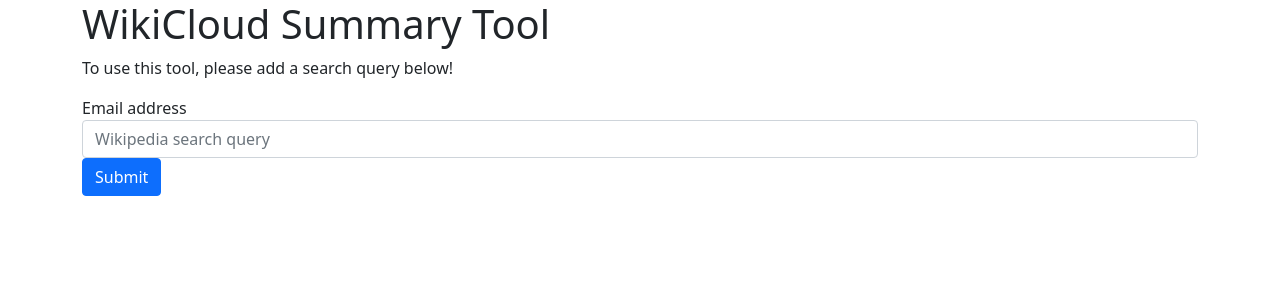
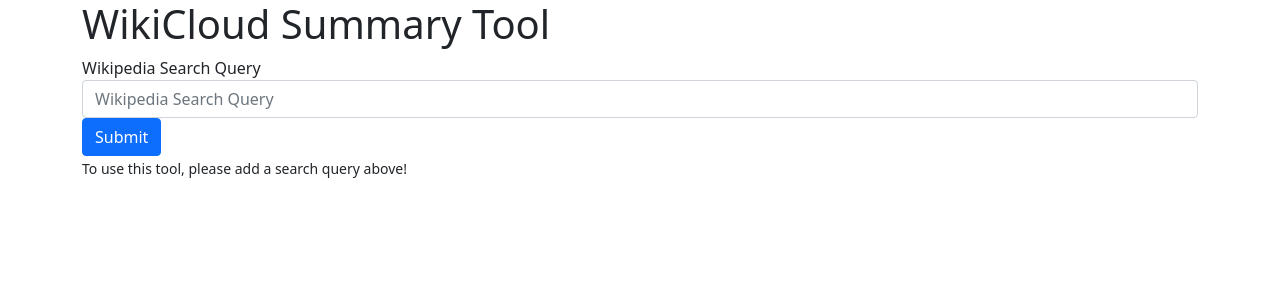
Before and after one commit to georgeahill/cuddly-umbrella, a Flask app: page / in a window 1280 px wide. Shown: the top 300 px of the page. Run offline with Flask 2, Linux system fonts and the light colour scheme.

Commit message:
let's sync up

```diff
--- a/Client/app.py
+++ b/Client/app.py
@@ -11,8 +11,7 @@
 @app.route("/", methods=["POST", "GET"])
 def index(page=None):
     if request.method == "POST":
-        print(request.form.to_dict())
-        return redirect("/" + "dog")
+        return redirect("/" + request.form.get('query'))
 
     if page is None:
         # "/"
@@ -23,9 +22,14 @@
     try:
         page_obj = r.json()["pages"][0]
     except:
-        pass
+        return render_template('index.html', error="Page not found boo! Try again xoxo")
 
     page_title = page_obj['key']
+
+    if page_obj['description'] is None:
+        page_obj['description'] = page_obj['excerpt'] + "..."
+    if page_obj['description'] is None:
+        page_obj['description'] = "<em>Description not available</em>"
 
     r = requests.get(f"https://en.wikipedia.org/w/rest.php/v1/page/{page_title}")
 
@@ -53,14 +57,16 @@
     # Call Ben's API with wikipedia
 
     try:
-        r = requests.post("http://localhost:5000", data={"data": text})
-        image_data = r.json()["image"]
+        r = requests.post("http://localhost:5000/no_mask", json={"wikitext": text})
+        image_data = r.text
         error = None
+
+
     except:
         image_data = None
         error = "Something went wrong generating the wordcloud"
 
-    return render_template("index.html", image_data=image_data, error=error)
+    return render_template("index.html", image_data=image_data, error=error, page=page_obj)
 
 if __name__ == '__main__':
     app.run(host="0.0.0.0", port="8080", debug=True)
--- a/Client/templates/index.html
+++ b/Client/templates/index.html
@@ -20,25 +20,27 @@
 <body>
     <div class="container">
         <h1>WikiCloud Summary Tool</h1>
-        {% if image_data %}
-
-        {% else %}
-        <p>
-            To use this tool, please add a search query below!
-        </p>
-        <div class="container"></div>
-
 
         <form action="/" method="POST">
             <div class="form-group">
-                <label for="query">Email address</label>
-                <input type="query" class="form-control" id="query" name="query" placeholder="Wikipedia search query">
+                <label for="query">Wikipedia Search Query</label>
+                <input type="query" class="form-control" id="query" name="query" placeholder="Wikipedia Search Query">
             </div>
             <button type="submit" class="btn btn-primary">Submit</button>
         </form>
+
+        {% if image_data %}
+
+        <a href="https://en.wikipedia.org/wiki/{{ page.key }}"><h2>{{ page.title }}</h2></a>
+        <p>{{ page.description | safe }}</p>
+        <img src="{{image_data}}" />
+        {% else %}
+        <small>
+            To use this tool, please add a search query above!
+        </small>
         {% endif %}
 
-        <div class="container"></div>
+
 
         {% if error %}
         <div class="alert alert-danger" role="alert">
```
